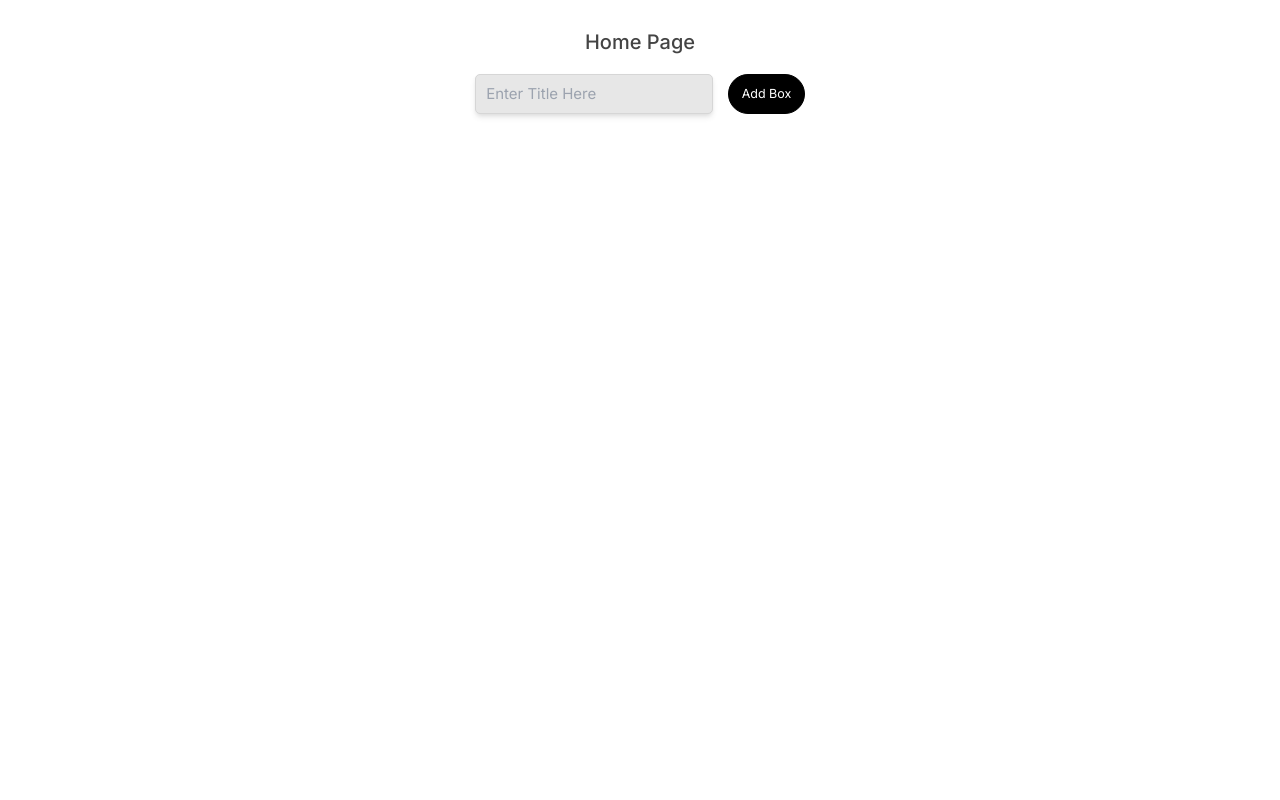
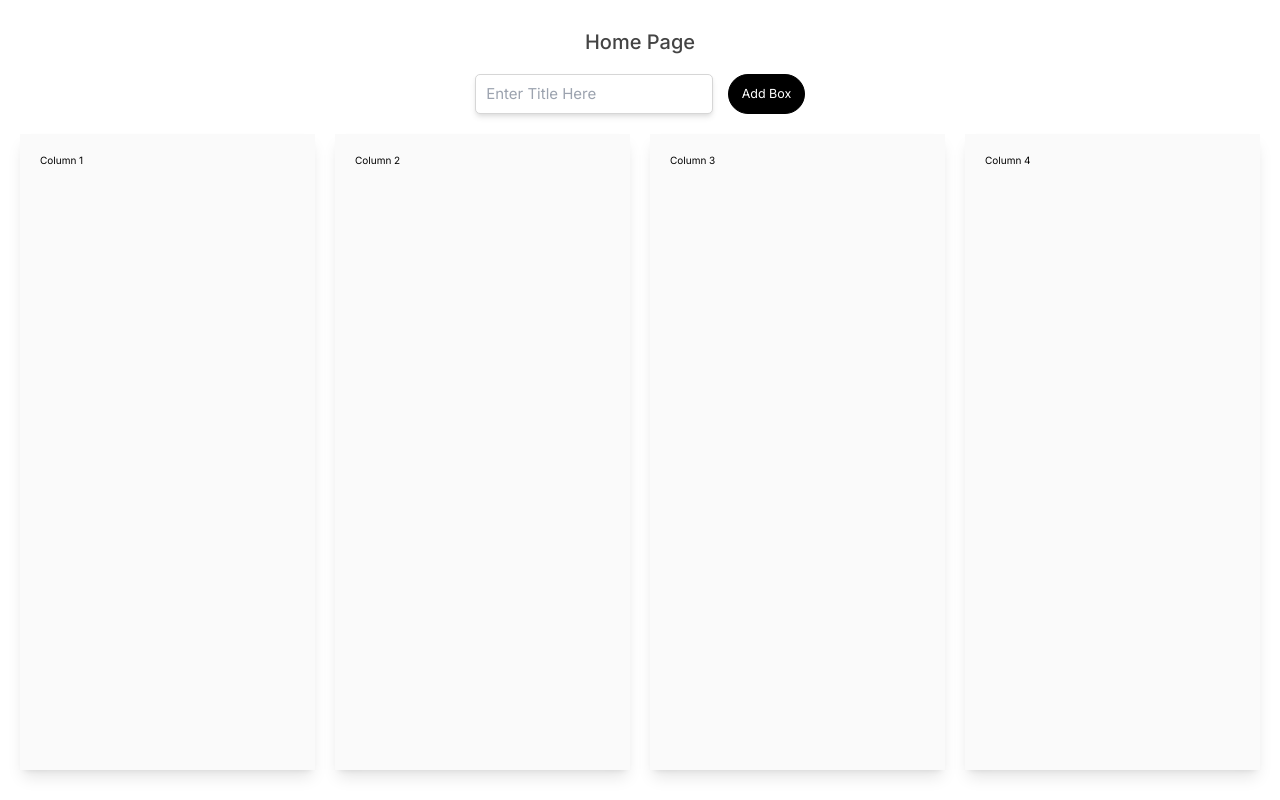
Before and after one commit to Farazkhanbwn/card-box-manager, a Next.js app: page / in a window 1280 px wide. Built offline with nearby package versions, Linux system fonts and the light colour scheme; sample sign-in values are in the browser's storage.

Commit message:
feat: added card container ui

```diff
--- /dev/null
+++ b/src/app/card-box/components/card-container-column.tsx
@@ -0,0 +1,16 @@
+import React, { FC } from 'react'
+
+interface CardContainerColumnProps {
+  title?: string
+  className?: string
+}
+
+const CardContainerColumn: FC<CardContainerColumnProps> = ({ title, className }) => {
+  return (
+    <div className={`max-w-[32rem] min-w-[25rem] w-full min-h-full bg-[#fafafa] shadow-lg p-8 ${className}`}>
+      {title}
+    </div>
+  )
+}
+
+export default CardContainerColumn
--- /dev/null
+++ b/src/app/card-box/components/card-container.tsx
@@ -0,0 +1,15 @@
+import React from 'react'
+import CardContainerColumn from './card-container-column'
+
+const CardContainer = () => {
+  return (
+    <div className="w-full flex gap-8 justify-between mx-auto mt-8 flex-1">
+      <CardContainerColumn title="Column 1" />
+      <CardContainerColumn title="Column 2" />
+      <CardContainerColumn title="Column 3" />
+      <CardContainerColumn title="Column 4" />
+    </div>
+  )
+}
+
+export default CardContainer
--- a/src/app/card-box/page.tsx
+++ b/src/app/card-box/page.tsx
@@ -4,10 +4,11 @@ import CustomHeading from '@/shared/components/custom-heading/custom-heading'
 import CustomInput from '@/shared/components/custom-input/custom-input'
 import { CustomInputTypes } from '@/shared/components/custom-input/custom-input.types'
 import React from 'react'
+import CardContainer from './components/card-container'
 
 const CardBox = () => {
   return (
-    <div className="py-12 px-8 min-h-screen">
+    <div className="py-12 px-8 min-h-screen flex flex-col bg-white">
       <CustomHeading type="primary" className="text-center">
         Home Page
       </CustomHeading>
@@ -15,6 +16,8 @@ const CardBox = () => {
         <CustomInput type={CustomInputTypes.TEXT} placeholder="Enter Title Here" />
         <CustomButton type={CustomButtonTypes.PRIMARY}>Add Box</CustomButton>
       </div>
+
+      <CardContainer />
     </div>
   )
 }
--- a/src/shared/components/custom-input/custom-input.styles.module.css
+++ b/src/shared/components/custom-input/custom-input.styles.module.css
@@ -9,7 +9,7 @@
   border-radius: 0.5rem;
   padding: 1rem;
   font-size: 1.5rem;
-  background-color: #e7e7e7;
+  background-color: #fff;
   box-shadow:
     0 4px 6px -1px rgba(0, 0, 0, 0.1),
     0 2px 4px -1px rgba(0, 0, 0, 0.06);
```
